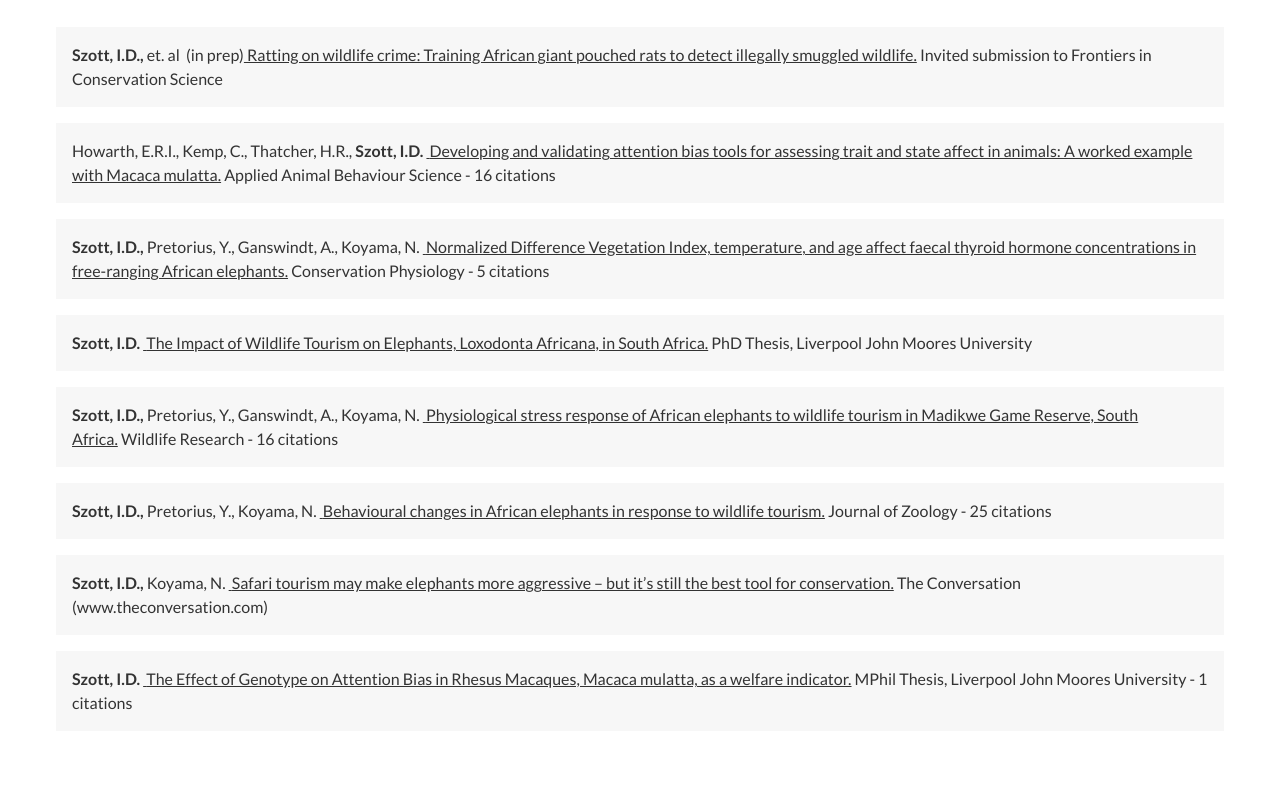
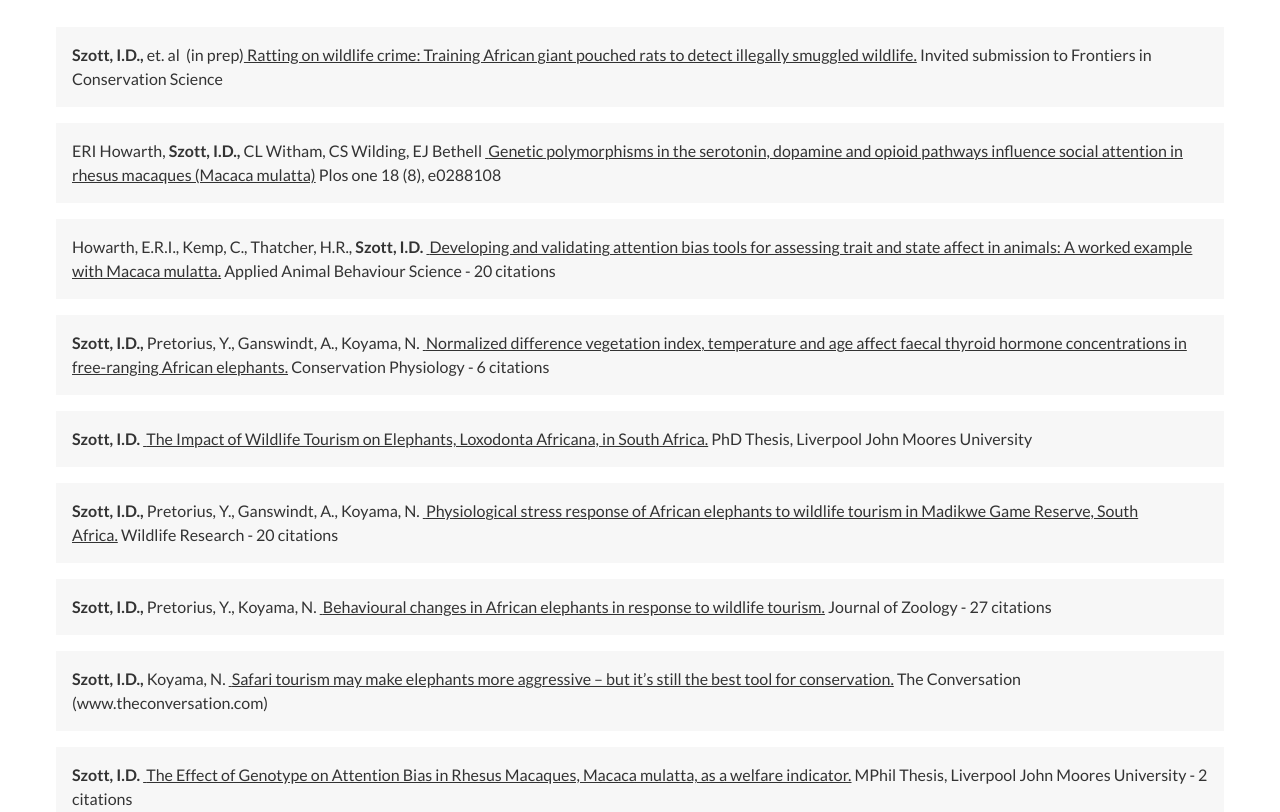
Before and after one commit to gitn00b1337/dr-i-szott, a Gatsby site: page /publications in a window 1280 px wide. Shown: the part 1220-2032 px from the top of the page. Built offline with nearby package versions, Linux system fonts and the light colour scheme; Gatsby itself is replaced by a stand-in of ours.

Commit message:
publication update

```diff
--- a/gatsby-config.ts
+++ b/gatsby-config.ts
@@ -24,7 +24,7 @@ const config: GatsbyConfig = {
     "gatsby-plugin-sitemap", {
       resolve: 'gatsby-plugin-manifest',
       options: {
-        "icon": "src/images/favicon.png",
+        "icon": "src/images/favicon2.png",
       }
     },
     "gatsby-plugin-mdx",
--- a/src/pages/publications/index.tsx
+++ b/src/pages/publications/index.tsx
@@ -139,19 +139,27 @@ const REFERENCES: Reference[] = [
     },
     {
         status: 'PUBLISHED',
+        authors: ['ERI Howarth', IzzyID, 'CL Witham', 'CS Wilding', 'EJ Bethell'],
+        title: 'Genetic polymorphisms in the serotonin, dopamine and opioid pathways influence social attention in rhesus macaques (Macaca mulatta)',
+        location: 'Plos one 18 (8), e0288108',
+        date: '(2023)',
+        href: 'https://scholar.google.co.uk/citations?view_op=view_citation&hl=en&user=mRNzL2cAAAAJ&citation_for_view=mRNzL2cAAAAJ:Tyk-4Ss8FVUC'
+    },
+    {
+        status: 'PUBLISHED',
         authors: ['Howarth, E.R.I.', 'Kemp, C.', 'Thatcher, H.R.', IzzyID],
         title: 'Developing and validating attention bias tools for assessing trait and state affect in animals: A worked example with Macaca mulatta.',
         location: 'Applied Animal Behaviour Science',
-        citationCount: 16,
+        citationCount: 20,
         date: '(2021)',
         href: 'https://www.sciencedirect.com/science/article/abs/pii/S0168159120302860',
     },
     {
         status: 'PUBLISHED',
         authors: [IzzyID, 'Pretorius, Y.', 'Ganswindt, A.','Koyama, N. '],
-        title: 'Normalized Difference Vegetation Index, temperature, and age affect faecal thyroid hormone concentrations in free-ranging African elephants.',
+        title: 'Normalized difference vegetation index, temperature and age affect faecal thyroid hormone concentrations in free-ranging African elephants.',
         location: 'Conservation Physiology',
-        citationCount: 5,
+        citationCount: 6,
         date: '(2020)',
         href: 'https://academic.oup.com/conphys/article/8/1/coaa010/5815650?login=false',
     },
@@ -167,7 +175,7 @@ const REFERENCES: Reference[] = [
         authors: [IzzyID, 'Pretorius, Y.','Ganswindt, A.','Koyama, N.'],
         title: 'Physiological stress response of African elephants to wildlife tourism in Madikwe Game Reserve, South Africa.',
         location: 'Wildlife Research',
-        citationCount: 16,
+        citationCount: 20,
         date: '(2019)',
         href: 'https://www.publish.csiro.au/wr/wr19045',
     },
@@ -176,7 +184,7 @@ const REFERENCES: Reference[] = [
         authors: [IzzyID, 'Pretorius, Y.','Koyama, N.'],
         title: 'Behavioural changes in African elephants in response to wildlife tourism.',
         location: 'Journal of Zoology',
-        citationCount: 25,
+        citationCount: 27,
         date: '(2019)',
         href: 'https://zslpublications.onlinelibrary.wiley.com/doi/abs/10.1111/jzo.12661',
     },
@@ -193,7 +201,7 @@ const REFERENCES: Reference[] = [
         authors: [IzzyID],
         title: 'The Effect of Genotype on Attention Bias in Rhesus Macaques, Macaca mulatta, as a welfare indicator.',
         location: 'MPhil Thesis, Liverpool John Moores University',
-        citationCount: 1,
+        citationCount: 2,
         href: 'https://www.proquest.com/openview/98ce8cb6062c8a33e28045cec713de6d/1?pq-origsite=gscholar&cbl=18750&diss=y',
     },
 ]
```
Also changed, not shown: src/images/favicon2.png (added), 2 other files.
